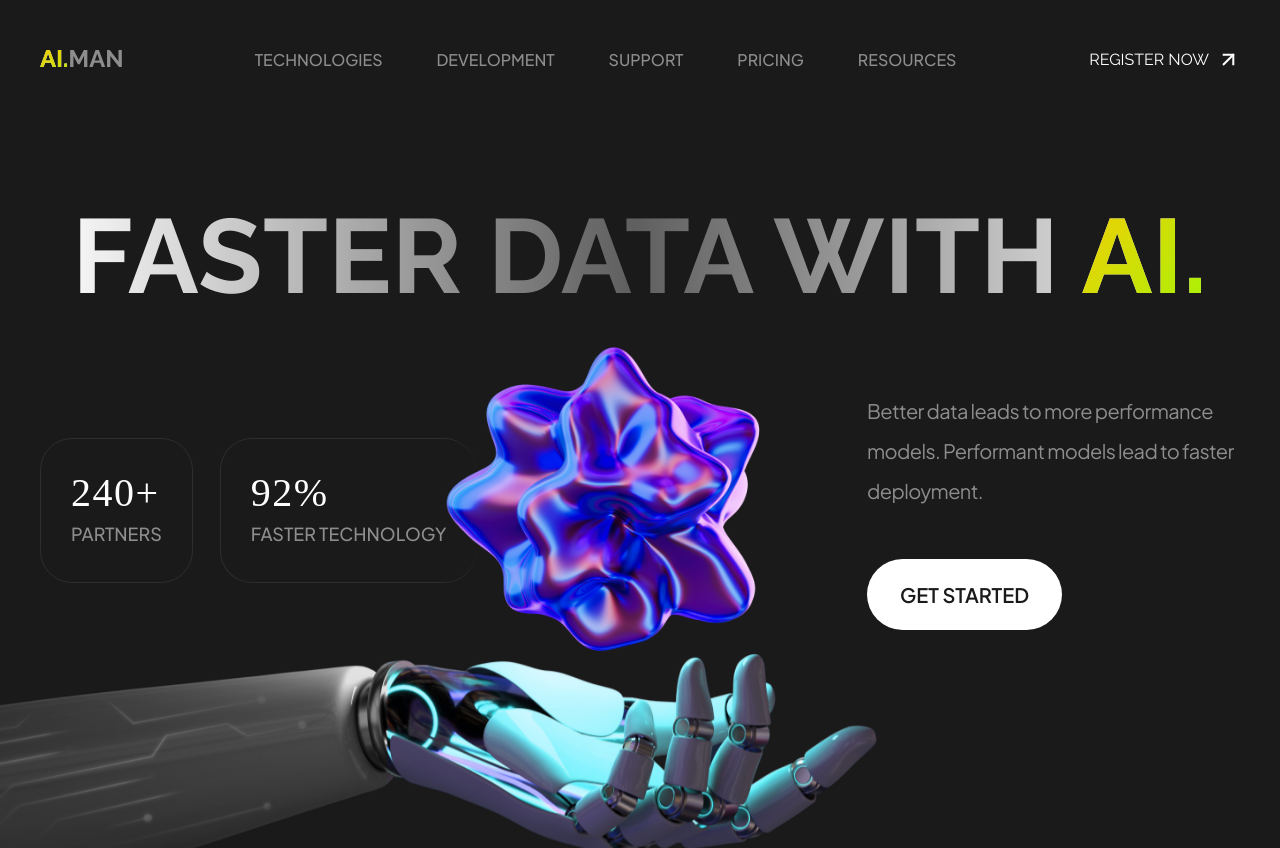
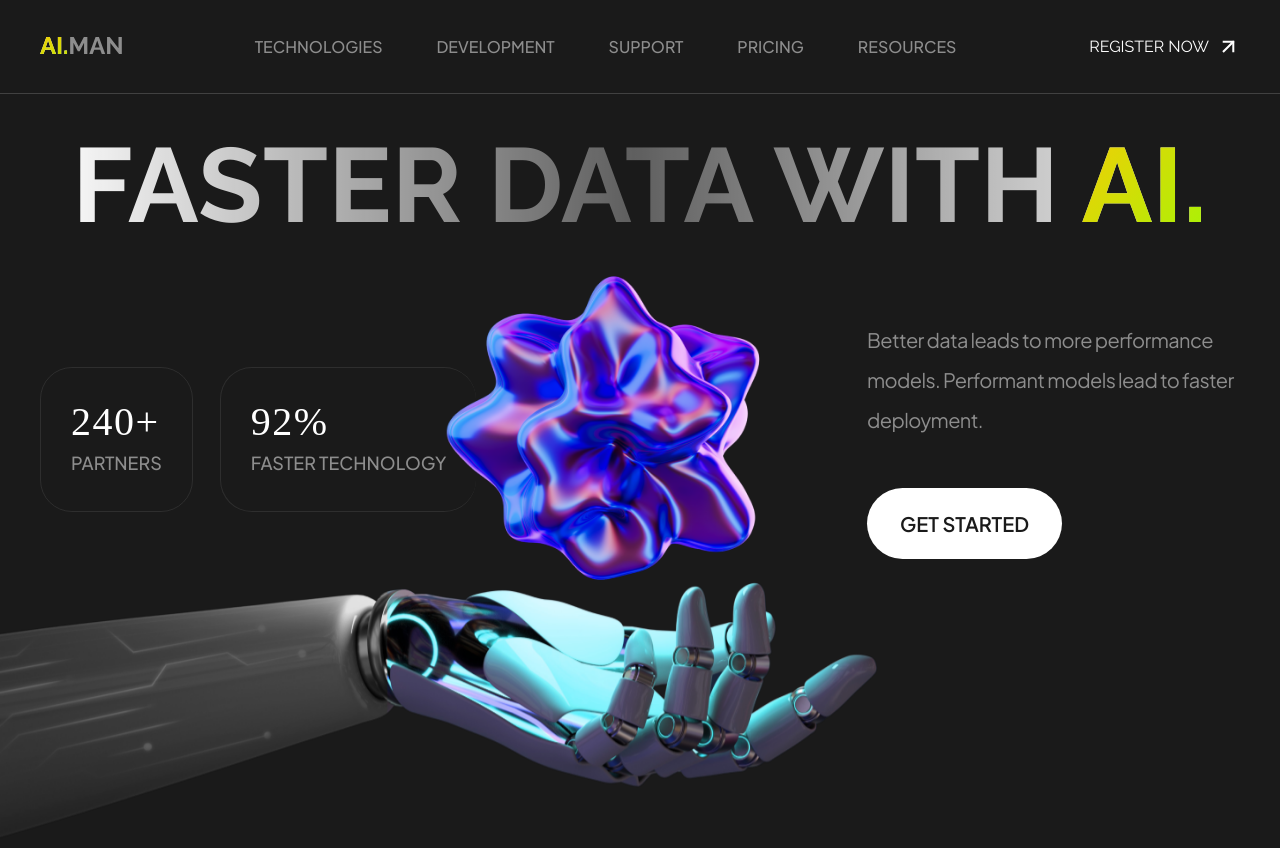
Before and after one commit to Derevyanchenko2/AI.MAN-project, a website: page app/index.html in a window 1280 px wide. Shown: the top 848 px of the page. Drawn offline with nearby package versions, Linux system fonts and the light colour scheme.

Commit message:
Add fixed header

```diff
--- a/app/scss/blocks/_header.scss
+++ b/app/scss/blocks/_header.scss
@@ -1,5 +1,12 @@
 .header {
-    padding-top: 48px;
+    padding: 35px 0;
+    position: fixed;
+    top: 0;
+    left: 0;
+    width: 100%;
+    z-index: 1001;
+    border-bottom: 1px solid rgba(217, 217, 217, 0.2);
+    background: #1A1A1A;
 }
 .header-wrapper {
     display: flex;
```
Also changed, not shown: app/css/main.css, app/index.html (line endings or trailing spaces).
